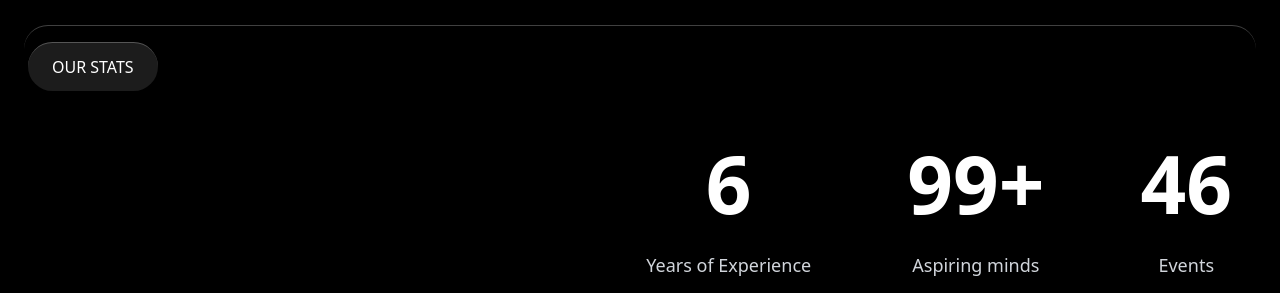
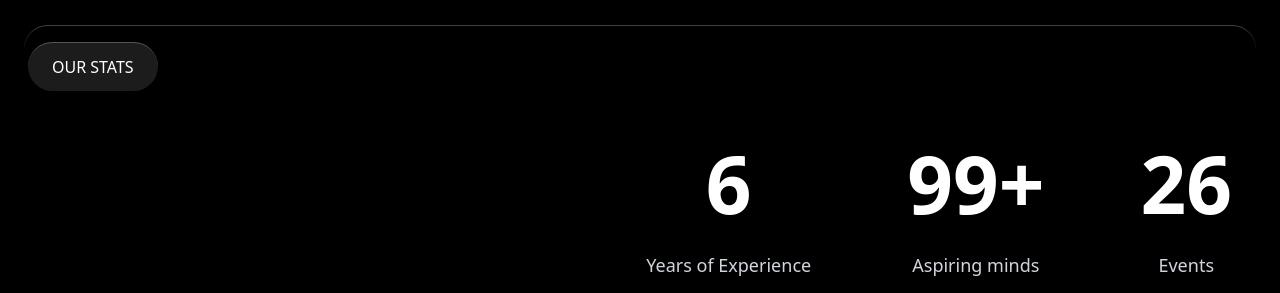
Before and after one commit to mctria/FrontEnd-new, a React (Vite) app: page /about in a window 1280 px wide. Shown: the part 1020-1313 px from the top of the page. Built offline with nearby package versions, Linux system fonts and the light colour scheme.

Commit message:
stats changed
channged the our stats

```diff
--- a/src/components/About/statsAbout.jsx
+++ b/src/components/About/statsAbout.jsx
@@ -56,7 +56,7 @@ const StatsSection = () => {
       <div className="flex mr-6  flex-col sm:flex-col md:flex-row md:justify-end items-center gap-8 md:gap-24 md:h-auto sm:h-auto">
         <StatItem number="6" label="Years of Experience" />
         <StatItem number="99+" label="Aspiring minds" />
-        <StatItem number="46" label="Events" />
+        <StatItem number="26" label="Events" />
       </div>
     </div>
     </div>
--- a/src/components/Home/compenents/statusCard/status.jsx
+++ b/src/components/Home/compenents/statusCard/status.jsx
@@ -56,7 +56,7 @@ const StatsSection = () => {
       <div className="flex mr-6  flex-col sm:flex-col md:flex-row md:justify-end items-center gap-8 md:gap-24 md:h-auto sm:h-auto">
         <StatItem number="6" label="Years of Experience" />
         <StatItem number="99+" label="Aspiring minds" />
-        <StatItem number="46" label="Events" />
+        <StatItem number="26" label="Events" />
       </div>
     </div>
     </div>
```
